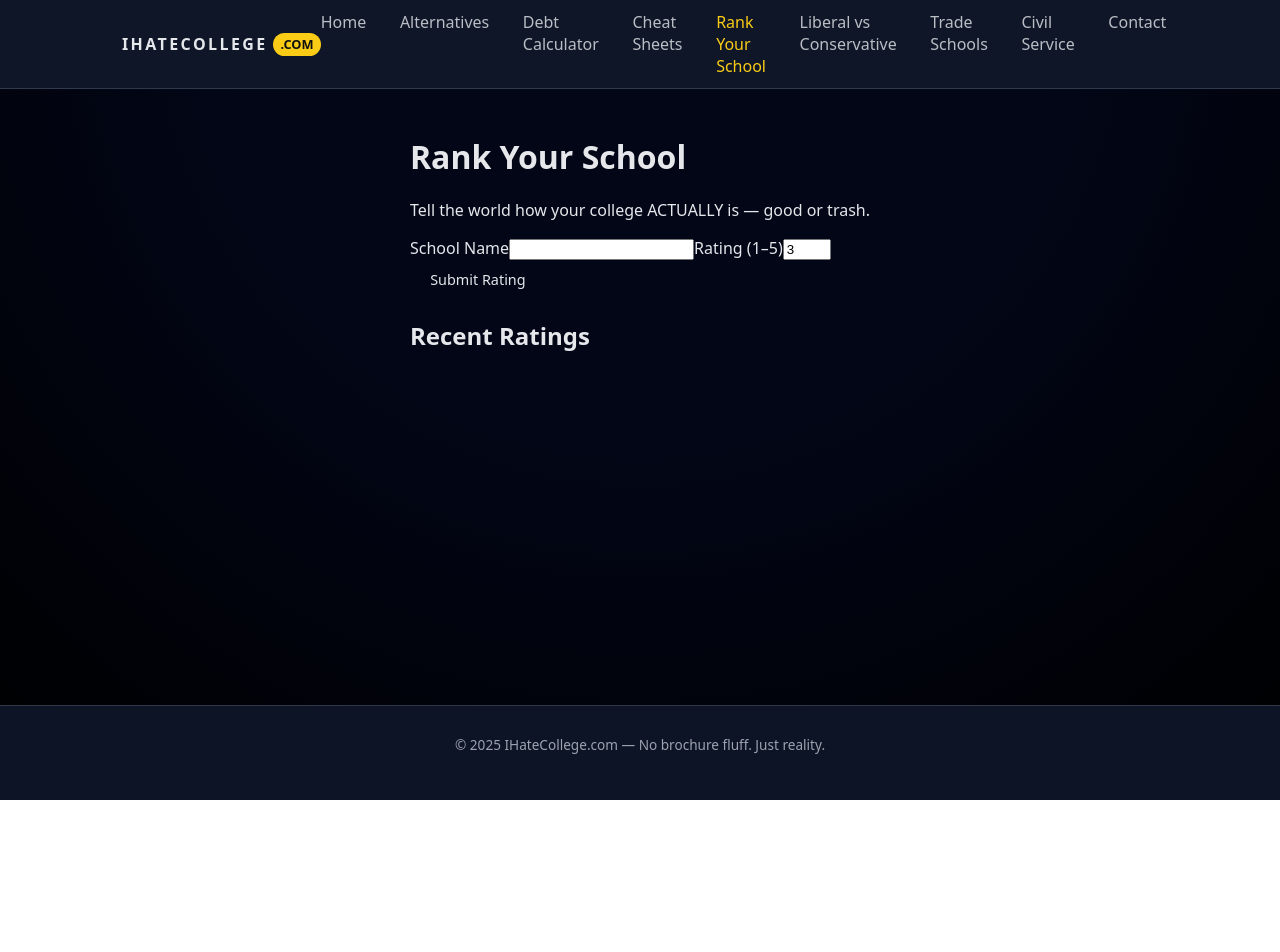
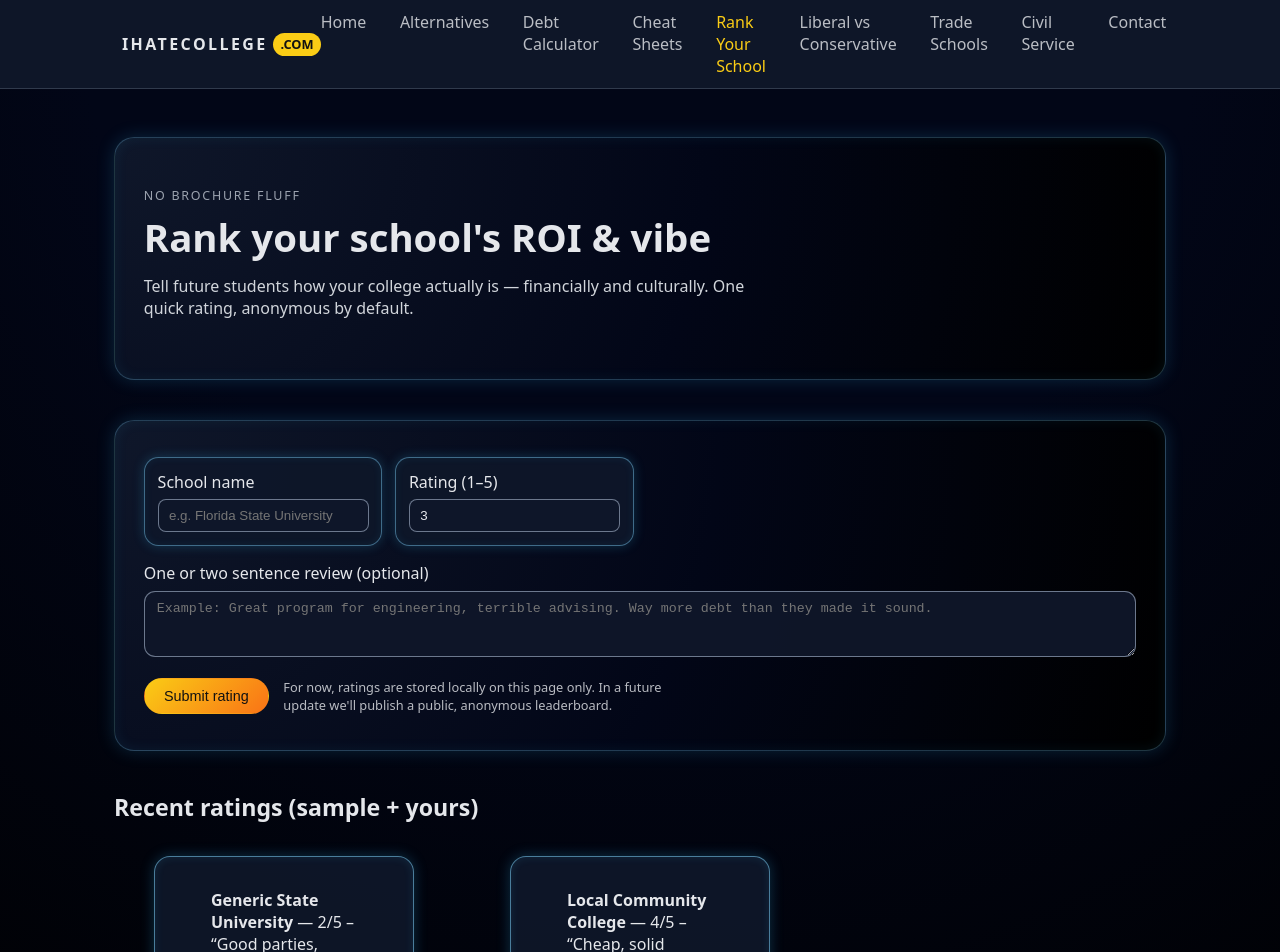
Before and after one commit to placebetsai/Ihatecollege, a Next.js app: page /rank-your-school in a window 1280 px wide. Shown: the top 952 px of the page. Before the commit the page ends 800 px from the top, so only its background shows below. Built offline with nearby package versions, Linux system fonts and the light colour scheme.

Commit message:
Update rank-your-school.js

```diff
--- a/pages/rank-your-school.js
+++ b/pages/rank-your-school.js
@@ -1,54 +1,151 @@
+// pages/rank-your-school.js
 import { useState } from "react";
 import Layout from "../components/Layout";
 
 export default function RankYourSchool() {
   const [school, setSchool] = useState("");
   const [rating, setRating] = useState(3);
-  const [list, setList] = useState([]);
+  const [review, setReview] = useState("");
+  const [ratings, setRatings] = useState([
+    {
+      school: "Generic State University",
+      rating: 2,
+      review: "Good parties, brutal debt. Wish I did a trade first.",
+    },
+    {
+      school: "Local Community College",
+      rating: 4,
+      review: "Cheap, solid teachers, transferred after 2 years and saved a ton.",
+    },
+  ]);
 
-  const submit = () => {
-    if (!school) return;
-    const updated = [...list, { school, rating }];
-    setList(updated);
+  function handleSubmit(e) {
+    e.preventDefault();
+    if (!school.trim()) return;
+    const r = Math.min(5, Math.max(1, Number(rating) || 1));
+    setRatings([{ school, rating: r, review: review.trim() }, ...ratings]);
     setSchool("");
     setRating(3);
-  };
+    setReview("");
+  }
 
   return (
-    <Layout title="Rank Your School">
-      <h1>Rank Your School</h1>
-      <p>Tell the world how your college ACTUALLY is — good or trash.</p>
+    <Layout title="Rank Your School – Real ROI & Vibe">
+      <section className="hero">
+        <p className="eyebrow">NO BROCHURE FLUFF</p>
+        <h1 className="hero-title">Rank your school&apos;s ROI &amp; vibe</h1>
+        <p className="hero-subtitle">
+          Tell future students how your college actually is — financially and
+          culturally. One quick rating, anonymous by default.
+        </p>
+      </section>
 
-      <div className="card">
-        <label>School Name</label>
+      <section className="section">
+        <form className="hero" onSubmit={handleSubmit}>
+          <div className="hero-stats" style={{ marginTop: "0" }}>
+            <div className="stat">
+              <label className="stat-label">School name</label>
               <input
-          className="input"
+                type="text"
                 value={school}
                 onChange={(e) => setSchool(e.target.value)}
+                required
+                placeholder="e.g. Florida State University"
+                style={{
+                  width: "100%",
+                  marginTop: "0.4rem",
+                  padding: "0.5rem 0.65rem",
+                  borderRadius: "0.5rem",
+                  border: "1px solid rgba(148,163,184,0.7)",
+                  background: "rgba(15,23,42,0.95)",
+                  color: "#e5e7eb",
+                }}
               />
-
-        <label>Rating (1–5)</label>
+            </div>
+            <div className="stat">
+              <label className="stat-label">Rating (1–5)</label>
               <input
-          className="input"
                 type="number"
                 min="1"
                 max="5"
                 value={rating}
                 onChange={(e) => setRating(e.target.value)}
+                style={{
+                  width: "100%",
+                  marginTop: "0.4rem",
+                  padding: "0.5rem 0.65rem",
+                  borderRadius: "0.5rem",
+                  border: "1px solid rgba(148,163,184,0.7)",
+                  background: "rgba(15,23,42,0.95)",
+                  color: "#e5e7eb",
+                }}
               />
-
-        <div className="btn" onClick={submit}>
-          Submit Rating
             </div>
           </div>
 
-      <h2>Recent Ratings</h2>
+          <div style={{ marginTop: "1rem" }}>
+            <label className="stat-label">
+              One or two sentence review (optional)
+            </label>
+            <textarea
+              value={review}
+              onChange={(e) => setReview(e.target.value)}
+              rows={3}
+              placeholder="Example: Great program for engineering, terrible advising. Way more debt than they made it sound."
+              style={{
+                width: "100%",
+                marginTop: "0.4rem",
+                padding: "0.6rem 0.75rem",
+                borderRadius: "0.7rem",
+                border: "1px solid rgba(148,163,184,0.7)",
+                background: "rgba(15,23,42,0.95)",
+                color: "#e5e7eb",
+                resize: "vertical",
+              }}
+            />
+          </div>
 
-      {list.map((s, i) => (
-        <div key={i} className="card">
-          <strong>{s.school}</strong> — Rated {s.rating}/5
+          <div
+            style={{
+              marginTop: "1rem",
+              display: "flex",
+              alignItems: "center",
+              gap: "0.9rem",
+              flexWrap: "wrap",
+            }}
+          >
+            <button type="submit" className="btn btn-primary">
+              Submit rating
+            </button>
+            <p
+              style={{
+                fontSize: "0.8rem",
+                opacity: 0.8,
+                margin: 0,
+                maxWidth: "420px",
+              }}
+            >
+              For now, ratings are stored locally on this page only. In a future
+              update we&apos;ll publish a public, anonymous leaderboard.
+            </p>
           </div>
+        </form>
+      </section>
+
+      {/* RECENT RATINGS */}
+      <section className="section">
+        <h2 className="section-title">Recent ratings (sample + yours)</h2>
+        <div className="quote-list">
+          {ratings.map((r, idx) => (
+            <figure className="quote-card" key={idx}>
+              <blockquote>
+                <strong>{r.school}</strong> — {r.rating}/5
+                {r.review ? ` – “${r.review}”` : ""}
+              </blockquote>
+            </figure>
           ))}
+        </div>
+      </section>
     </Layout>
   );
 }
```
Lines whose indentation alone changed are shown as unchanged.
